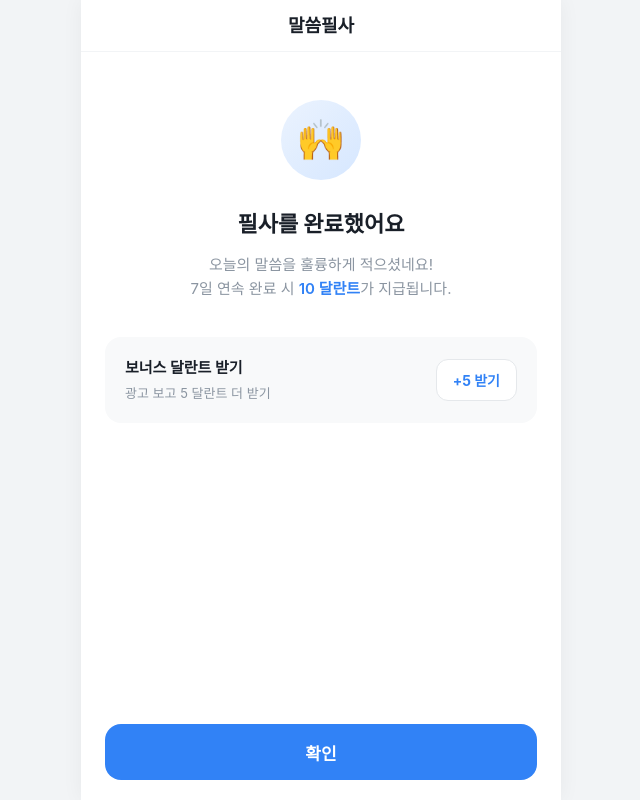
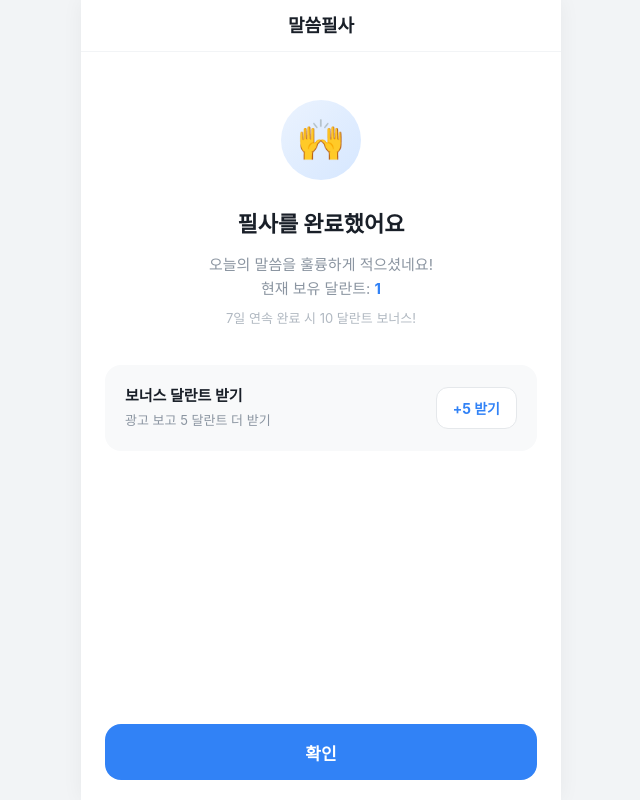
Before and after one commit to Komjirak/bible_pilsa, a React (Vite) app in the folder frontend/: page /completion in a window 1280 px wide. Shown: the whole page, without its empty margins (319-959 px from the left). Built offline with nearby package versions, Linux system fonts and the light colour scheme; a web font is replaced by a local one.

Commit message:
feat: persistent progress tracking - stamps, points, sequential advance, app icon on intro

```diff
--- a/frontend/src/pages/CompletionPage.tsx
+++ b/frontend/src/pages/CompletionPage.tsx
@@ -1,7 +1,19 @@
 import { useNavigate } from 'react-router-dom';
+import { useProgressStore } from '../store/useProgressStore';
 
 const CompletionPage = () => {
   const navigate = useNavigate();
+  const { completeToday, advanceSequential, totalPoints, isTodayCompleted } = useProgressStore();
+
+  // 필사 완료 처리 (중복 방지 내장)
+  if (!isTodayCompleted()) {
+    completeToday();
+    // 순서대로 모드일 경우 다음 절로 이동
+    const params = new URLSearchParams(window.location.search);
+    if (params.get('mode') === 'sequential') {
+      advanceSequential();
+    }
+  }
 
   return (
     <div style={{
@@ -20,7 +32,6 @@ const CompletionPage = () => {
         flex: 1, display: 'flex', flexDirection: 'column',
         alignItems: 'center', padding: '48px 24px 24px',
       }}>
-        {/* 성공 아이콘 */}
         <div style={{
           width: '80px', height: '80px', borderRadius: '40px',
           background: 'linear-gradient(135deg, #EBF3FE, #D6E7FF)',
@@ -30,14 +41,15 @@ const CompletionPage = () => {
           <span style={{ fontSize: '40px' }}>🙌</span>
         </div>
 
-        <h2 style={{
-          fontSize: '22px', fontWeight: 700, color: '#191F28', marginBottom: '12px',
-        }}>필사를 완료했어요</h2>
-        <p style={{
-          fontSize: '15px', color: '#8B95A1', textAlign: 'center', lineHeight: 1.6,
-        }}>
+        <h2 style={{ fontSize: '22px', fontWeight: 700, color: '#191F28', marginBottom: '12px' }}>
+          필사를 완료했어요
+        </h2>
+        <p style={{ fontSize: '15px', color: '#8B95A1', textAlign: 'center', lineHeight: 1.6 }}>
           오늘의 말씀을 훌륭하게 적으셨네요!<br />
-          7일 연속 완료 시 <span style={{ color: '#3182F6', fontWeight: 600 }}>10 달란트</span>가 지급됩니다.
+          현재 보유 달란트: <span style={{ color: '#3182F6', fontWeight: 700 }}>{totalPoints}</span>
+        </p>
+        <p style={{ fontSize: '13px', color: '#B0B8C1', marginTop: '8px' }}>
+          7일 연속 완료 시 10 달란트 보너스!
         </p>
 
         {/* 보너스 광고 카드 */}
@@ -64,7 +76,6 @@ const CompletionPage = () => {
         </div>
       </div>
 
-      {/* 하단 버튼 */}
       <div style={{ padding: '0 24px 20px' }}>
         <button
           onClick={() => navigate('/home')}
--- a/frontend/src/pages/HomePage.tsx
+++ b/frontend/src/pages/HomePage.tsx
@@ -2,6 +2,7 @@ import { useState, useEffect } from 'react';
 import { useNavigate } from 'react-router-dom';
 import { BannerAd } from '../components/BannerAd';
 import { getSampleVerseForToday, getSampleSequentialVerse } from '../data/sampleBible';
+import { useProgressStore } from '../store/useProgressStore';
 import '../index.css';
 
 type BibleMode = 'random' | 'sequential';
@@ -9,19 +10,26 @@ type BibleMode = 'random' | 'sequential';
 const HomePage = () => {
   const navigate = useNavigate();
   const [mode, setMode] = useState<BibleMode>('random');
+  const { getWeeklyCount, isTodayCompleted, sequentialIndex } = useProgressStore();
+  const completedDays = getWeeklyCount();
+  const todayDone = isTodayCompleted();
+
   const [verseData, setVerseData] = useState(getSampleVerseForToday());
-  const [completedDays] = useState(0); // TODO: 백엔드 연동 시 실제 데이터
 
   useEffect(() => {
     if (mode === 'random') {
       setVerseData(getSampleVerseForToday());
     } else {
-      setVerseData(getSampleSequentialVerse(0));
+      setVerseData(getSampleSequentialVerse(sequentialIndex));
     }
-  }, [mode]);
+  }, [mode, sequentialIndex]);
 
   const today = new Date();
   const dateLabel = `${today.getMonth() + 1}월 ${today.getDate()}일`;
+
+  // 순서대로 모드의 진행률 표시
+  const totalVerses = 31102; // 성경 전체 절 수
+  const progressPercent = ((sequentialIndex / totalVerses) * 100).toFixed(2);
 
   return (
     <div style={{
@@ -30,19 +38,9 @@ const HomePage = () => {
     }}>
       {/* 헤더 */}
       <div style={{
-        display: 'flex', justifyContent: 'space-between', alignItems: 'center',
-        padding: '12px 20px', backgroundColor: '#fff',
+        textAlign: 'center', padding: '12px 20px', backgroundColor: '#fff',
       }}>
         <h1 style={{ fontSize: '18px', fontWeight: 700, color: '#191F28', margin: 0 }}>말씀필사</h1>
-        <button
-          onClick={() => navigate('/settings')}
-          style={{
-            width: '36px', height: '36px', borderRadius: '18px',
-            backgroundColor: '#F2F4F6', border: 'none', cursor: 'pointer',
-            display: 'flex', alignItems: 'center', justifyContent: 'center',
-            fontSize: '18px',
-          }}
-        >⚙️</button>
       </div>
 
       <div style={{ flex: 1, display: 'flex', flexDirection: 'column', gap: '16px', padding: '16px 20px' }}>
@@ -78,22 +76,22 @@ const HomePage = () => {
           backgroundColor: '#fff', borderRadius: '20px', padding: '24px',
           position: 'relative',
         }}>
-          {/* 상단 레이블 */}
           <div style={{ display: 'flex', justifyContent: 'space-between', alignItems: 'center', marginBottom: '20px' }}>
             <span style={{ fontSize: '14px', fontWeight: 600, color: '#3182F6' }}>
               {mode === 'random' ? '오늘의 말씀' : '순서대로 필사'}
             </span>
-            <span style={{ fontSize: '13px', color: '#8B95A1' }}>{dateLabel}</span>
+            <span style={{ fontSize: '13px', color: '#8B95A1' }}>
+              {mode === 'random' ? dateLabel : `${progressPercent}% 완료`}
+            </span>
           </div>
 
-          {/* 북마크 아이콘 */}
+          {/* 북마크 */}
           <div style={{
             position: 'absolute', top: '0', right: '24px',
             width: '24px', height: '36px', backgroundColor: '#FF5050',
             clipPath: 'polygon(0 0, 100% 0, 100% 100%, 50% 75%, 0 100%)',
           }} />
 
-          {/* 말씀 텍스트 */}
           <p style={{
             fontSize: '18px', fontWeight: 500, color: '#191F28',
             lineHeight: 1.7, margin: '0 0 16px 0', wordBreak: 'keep-all',
@@ -101,18 +99,13 @@ const HomePage = () => {
             {verseData.text}
           </p>
 
-          {/* 구절 레퍼런스 */}
-          <p style={{
-            fontSize: '14px', color: '#8B95A1', margin: 0, textAlign: 'right',
-          }}>
+          <p style={{ fontSize: '14px', color: '#8B95A1', margin: 0, textAlign: 'right' }}>
             {verseData.verseRef}
           </p>
         </div>
 
         {/* 스탬프 보드 */}
-        <div style={{
-          backgroundColor: '#fff', borderRadius: '16px', padding: '20px',
-        }}>
+        <div style={{ backgroundColor: '#fff', borderRadius: '16px', padding: '20px' }}>
           <div style={{ display: 'flex', justifyContent: 'center', gap: '10px', marginBottom: '12px' }}>
             {[1, 2, 3, 4, 5, 6, 7].map((day) => {
               const isCompleted = day <= completedDays;
@@ -125,19 +118,13 @@ const HomePage = () => {
                   display: 'flex', alignItems: 'center', justifyContent: 'center',
                   transition: 'all 0.2s',
                 }}>
-                  {isCompleted && (
-                    <span style={{ color: '#fff', fontSize: '14px', fontWeight: 700 }}>✓</span>
-                  )}
-                  {day === 7 && !isCompleted && (
-                    <span style={{ fontSize: '12px' }}>🎁</span>
-                  )}
+                  {isCompleted && <span style={{ color: '#fff', fontSize: '14px', fontWeight: 700 }}>✓</span>}
+                  {day === 7 && !isCompleted && <span style={{ fontSize: '12px' }}>🎁</span>}
                 </div>
               );
             })}
           </div>
-          <p style={{
-            textAlign: 'center', fontSize: '13px', color: '#8B95A1', margin: 0,
-          }}>
+          <p style={{ textAlign: 'center', fontSize: '13px', color: '#8B95A1', margin: 0 }}>
             이번 주 {completedDays}번 완료 (목표: 7번)
           </p>
         </div>
@@ -147,14 +134,13 @@ const HomePage = () => {
           onClick={() => navigate(`/writing?mode=${mode}`)}
           style={{
             width: '100%', height: '56px', borderRadius: '16px',
-            backgroundColor: '#3182F6', color: '#fff',
+            backgroundColor: todayDone ? '#B0B8C1' : '#3182F6', color: '#fff',
             fontSize: '17px', fontWeight: 600, border: 'none', cursor: 'pointer',
           }}
         >
-          지금 필사하기
+          {todayDone ? '오늘 필사 완료! ✅' : '지금 필사하기'}
         </button>
 
-        {/* 배너 광고 */}
         <BannerAd adUnitId="ait.v2.live.65db39c0f5d24194" />
 
         {/* 하단 버튼 */}
@@ -166,7 +152,7 @@ const HomePage = () => {
               backgroundColor: '#fff', color: '#4E5968',
               fontSize: '14px', fontWeight: 600, cursor: 'pointer',
             }}
-          >포인트 현황</button>
+          >달란트 현황</button>
           <button
             onClick={() => navigate('/settings')}
             style={{
--- a/frontend/src/pages/PointsPage.tsx
+++ b/frontend/src/pages/PointsPage.tsx
@@ -1,11 +1,9 @@
 import { useNavigate } from 'react-router-dom';
+import { useProgressStore } from '../store/useProgressStore';
 
 const PointsPage = () => {
   const navigate = useNavigate();
-
-  // 실제 데이터 — 현재 적립 내역 없음
-  const totalPoints = 0;
-  const history: { label: string; date: string; amount: number }[] = [];
+  const { totalPoints, pointHistory } = useProgressStore();
 
   return (
     <div style={{
@@ -40,7 +38,7 @@ const PointsPage = () => {
           padding: '20px 0 16px', margin: 0,
         }}>이용 내역</h3>
 
-        {history.length === 0 ? (
+        {pointHistory.length === 0 ? (
           <div style={{
             textAlign: 'center', padding: '48px 0',
             color: '#B0B8C1', fontSize: '15px',
@@ -52,7 +50,7 @@ const PointsPage = () => {
             </p>
           </div>
         ) : (
-          history.map((item, idx) => (
+          pointHistory.map((item, idx) => (
             <div key={idx} style={{
               display: 'flex', justifyContent: 'space-between',
               padding: '16px 0', borderBottom: '1px solid #F2F4F6',
--- /dev/null
+++ b/frontend/src/store/useProgressStore.ts
@@ -0,0 +1,121 @@
+import { create } from 'zustand';
+import { safeStorage } from '../utils/safeStorage';
+
+interface PointRecord {
+  label: string;
+  date: string;
+  amount: number;
+}
+
+interface ProgressState {
+  // 주간 완료 날짜 배열 (ISO string: "2026-03-21")
+  completedDates: string[];
+  // 순서대로 모드의 현재 인덱스
+  sequentialIndex: number;
+  // 달란트 총액
+  totalPoints: number;
+  // 달란트 이력
+  pointHistory: PointRecord[];
+  // 오늘 이미 필사 완료했는지
+  isTodayCompleted: () => boolean;
+  // 이번 주 완료 횟수
+  getWeeklyCount: () => number;
+  // 필사 완료 처리
+  completeToday: () => void;
+  // 순서대로 인덱스 증가
+  advanceSequential: () => void;
+}
+
+const STORAGE_KEY = 'bible_progress';
+
+function loadState() {
+  const raw = safeStorage.getItem(STORAGE_KEY);
+  if (!raw) return { completedDates: [], sequentialIndex: 0, totalPoints: 0, pointHistory: [] };
+  try {
+    return JSON.parse(raw);
+  } catch {
+    return { completedDates: [], sequentialIndex: 0, totalPoints: 0, pointHistory: [] };
+  }
+}
+
+function saveState(state: Pick<ProgressState, 'completedDates' | 'sequentialIndex' | 'totalPoints' | 'pointHistory'>) {
+  safeStorage.setItem(STORAGE_KEY, JSON.stringify(state));
+}
+
+function getToday(): string {
+  return new Date().toISOString().split('T')[0];
+}
+
+function getWeekStart(): string {
+  const now = new Date();
+  const day = now.getDay(); // 0=Sun
+  const diff = now.getDate() - day;
+  const weekStart = new Date(now.getFullYear(), now.getMonth(), diff);
+  return weekStart.toISOString().split('T')[0];
+}
+
+export const useProgressStore = create<ProgressState>((set, get) => {
+  const saved = loadState();
+  return {
+    completedDates: saved.completedDates || [],
+    sequentialIndex: saved.sequentialIndex || 0,
+    totalPoints: saved.totalPoints || 0,
+    pointHistory: saved.pointHistory || [],
+
+    isTodayCompleted: () => {
+      return get().completedDates.includes(getToday());
+    },
+
+    getWeeklyCount: () => {
+      const weekStart = getWeekStart();
+      return get().completedDates.filter((d: string) => d >= weekStart).length;
+    },
+
+    completeToday: () => {
+      const today = getToday();
+      const state = get();
+      if (state.completedDates.includes(today)) return; // 중복 방지
+
+      const newDates = [...state.completedDates, today];
+      const weekStart = getWeekStart();
+      const weeklyCount = newDates.filter((d: string) => d >= weekStart).length;
+
+      // 7일 연속 달성 시 보너스
+      const isWeeklyBonus = weeklyCount === 7;
+      const bonusPoints = isWeeklyBonus ? 10 : 0;
+
+      const now = new Date();
+      const timeLabel = `${now.getMonth() + 1}월 ${now.getDate()}일 ${now.getHours().toString().padStart(2, '0')}:${now.getMinutes().toString().padStart(2, '0')}`;
+
+      const newHistory: PointRecord[] = [
+        { label: '매일 필사 완료', date: timeLabel, amount: 1 },
+        ...state.pointHistory,
+      ];
+
+      if (isWeeklyBonus) {
+        newHistory.unshift({ label: '🎉 7일 연속 달성 보너스', date: timeLabel, amount: 10 });
+      }
+
+      const newState = {
+        completedDates: newDates,
+        sequentialIndex: state.sequentialIndex,
+        totalPoints: state.totalPoints + 1 + bonusPoints,
+        pointHistory: newHistory,
+      };
+
+      saveState(newState);
+      set(newState);
+    },
+
+    advanceSequential: () => {
+      const state = get();
+      const newIndex = state.sequentialIndex + 1;
+      const newState = {
+        ...state,
+        sequentialIndex: newIndex,
+      };
+      saveState({ completedDates: newState.completedDates, sequentialIndex: newIndex, totalPoints: newState.totalPoints, pointHistory: newState.pointHistory });
+      set({ sequentialIndex: newIndex });
+    },
+  };
+});
```
Also changed, not shown: frontend/src/pages/IntroPage.tsx (+12 -14 lines), frontend/src/pages/WritingPage.tsx (+5 -3 lines), 1 other file (tests, documents, lock files or other folders).
